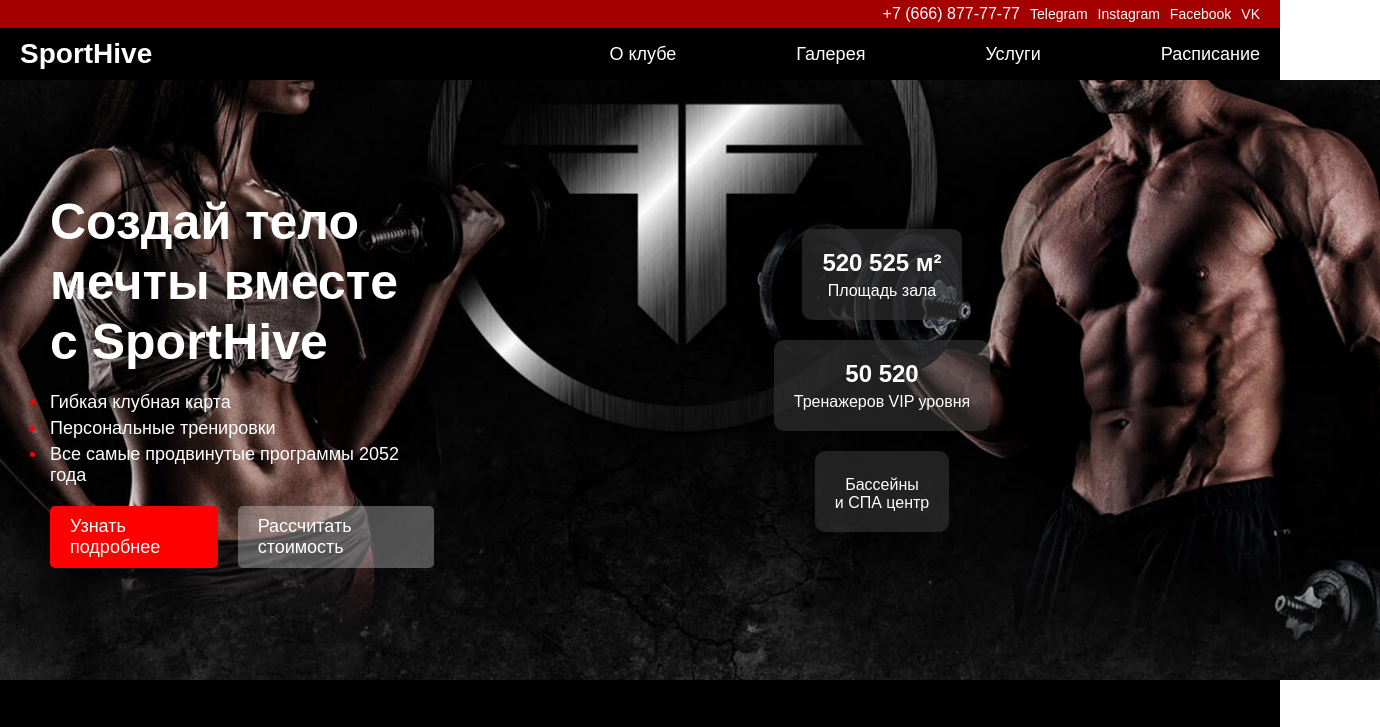
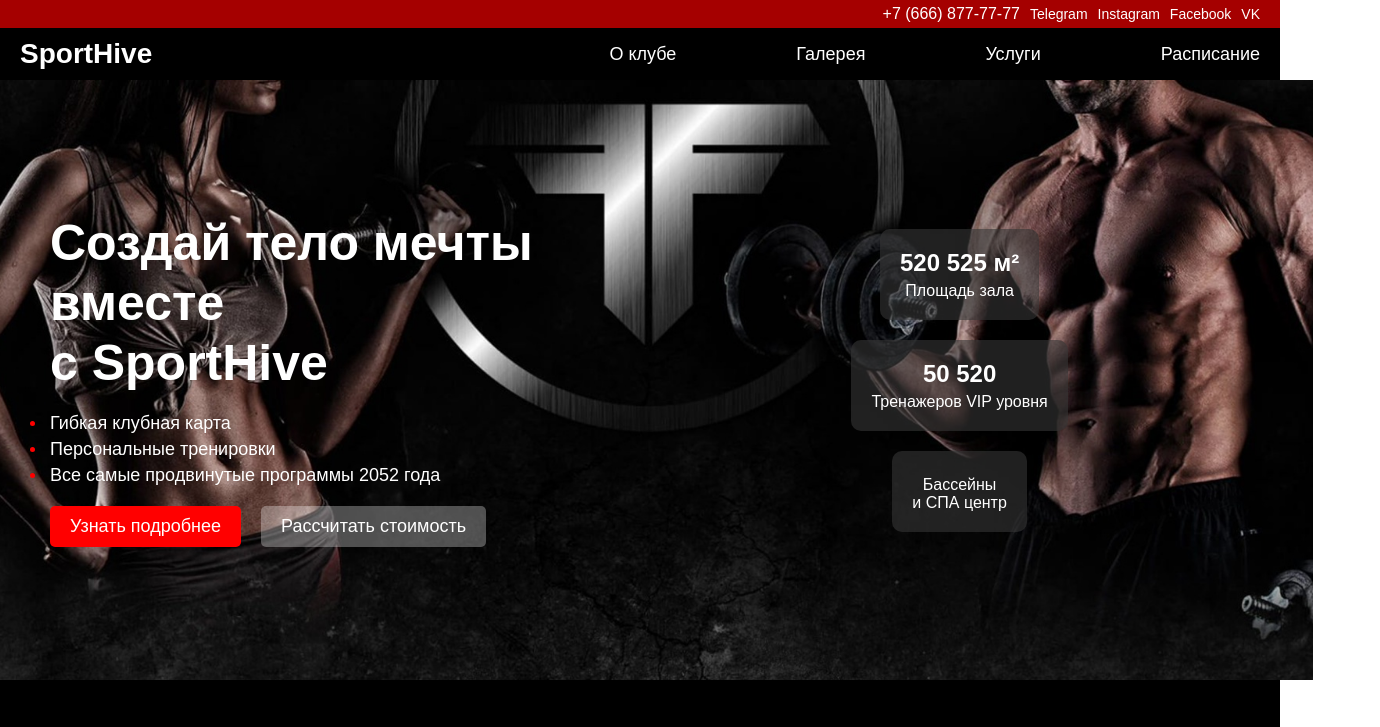
Before and after one commit to Nikita-52ngg/SportHive, a plain HTML site: page index.html in a window 1280 px wide. Shown: the top 727 px of the page, 1380 px wide, since content can reach past the window. Drawn offline with Linux system fonts and the light colour scheme.

Commit message:
Update styles-1.css
йоу

```diff
--- a/styles-1.css
+++ b/styles-1.css
@@ -128,7 +128,7 @@ iframe {
 }
 .banner {
     position: relative;
-    width: 100%;
+    width: 94.75%;%;
     height: 600px;
     background: url("./banner-background.jpg") no-repeat center center/cover; /* Замените на путь к вашему изображению */
     display: flex;
@@ -139,7 +139,7 @@ iframe {
 }
 
 .banner-content {
-    max-width: 30%;
+    max-width: 50%;
 }
 
 .banner-content h1 {
```
